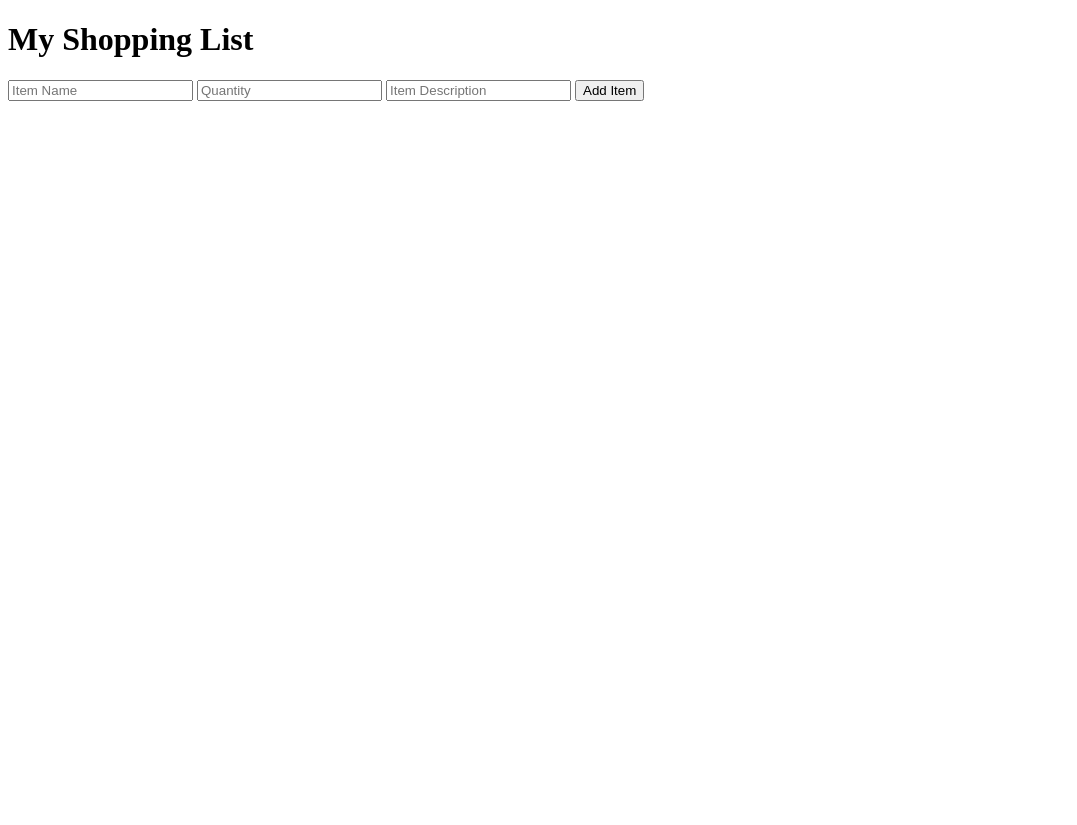
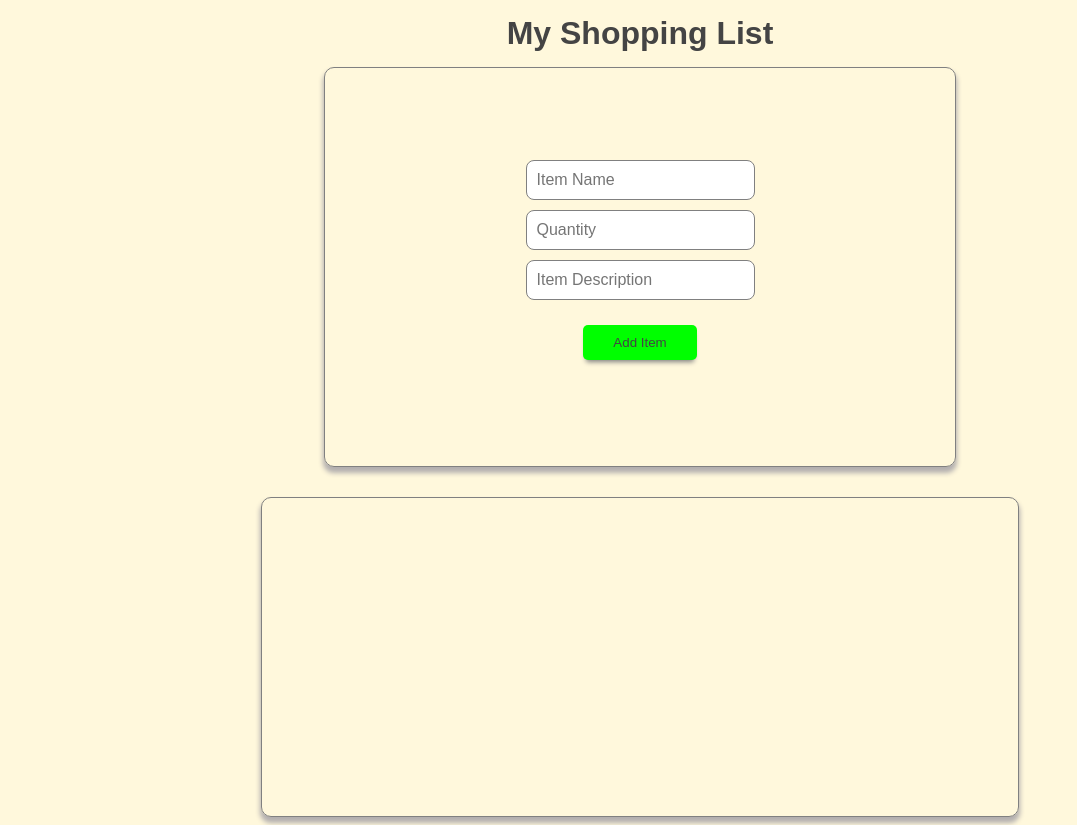
Before and after one commit to Harbee-pearl/WT-Tasks, a plain HTML site: page index.html in a window 1280 px wide. Shown: the whole page, without its empty margins (0-1077 px from the left). Before the commit the page ends 800 px from the top, so only its background shows below. Drawn offline with Linux system fonts and the light colour scheme.

Commit message:
Update index.html

```diff
--- a/index.html
+++ b/index.html
@@ -6,7 +6,7 @@
 	<meta http-equiv="X-UA Compatible" content="IE=edge">
 	<meta name="viewport" content="width=device-width, initial-scale=1">
 
-	<link rel="stylesheet" href="indexx.css" />
+	<link rel="stylesheet" href="index.css" />
 	<script src="index.js" defer></script>
 
 
```
